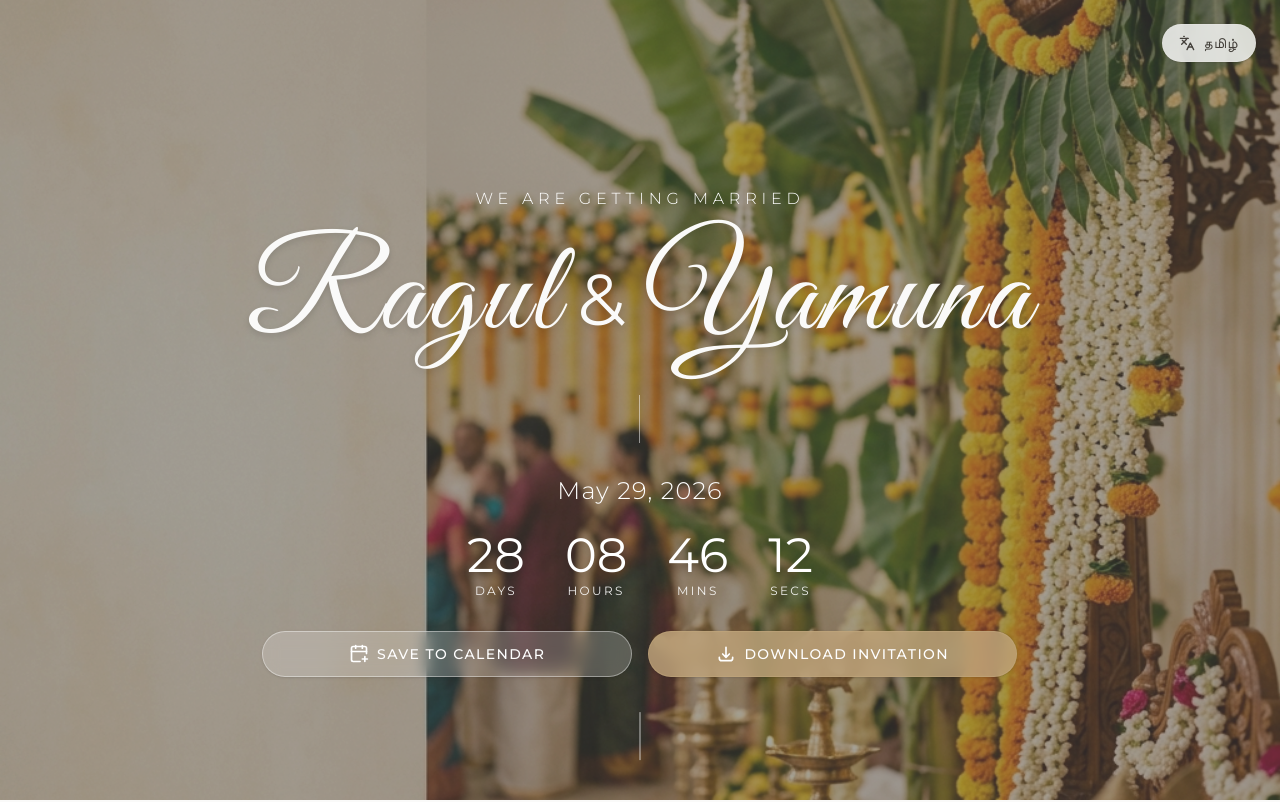
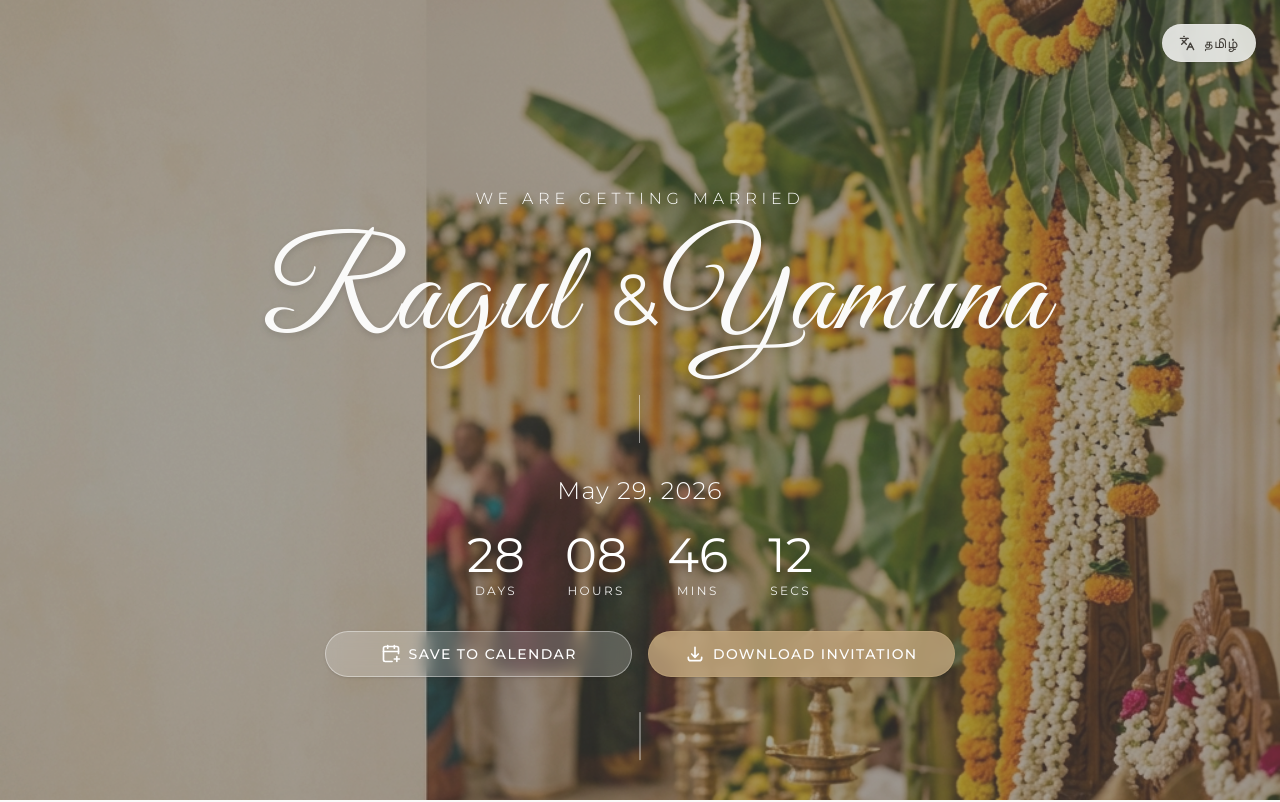
Before and after one commit to pvragul/wedding-invitation, a Next.js app: page / in a window 1280 px wide. Shown: the top 802 px of the page. Built offline with nearby package versions, Linux system fonts and the light colour scheme.

Commit message:
feat: implement Hero section with integrated wedding countdown timer

```diff
--- a/src/components/Countdown.tsx
+++ b/src/components/Countdown.tsx
@@ -38,7 +38,7 @@ export default function Countdown({ targetDate }: { targetDate: Date }) {
   const googleCalendarUrl = `https://calendar.google.com/calendar/render?action=TEMPLATE&text=Ragul+and+Yamuna+Wedding&dates=20260529T013000Z/20260529T053000Z&details=Join+us+for+our+wedding+celebration!&location=Manickam+Mahal,+Salai+Nagar,+Thamaleri+Muthur,+Tiruppathur,+Tamil+Nadu`;
 
   return (
-    <div className="flex flex-col items-center mt-6 w-full">
+    <div className="flex flex-col items-center mt-6 w-full md:px-20">
       <motion.div
         initial={{ opacity: 0, y: 20 }}
         animate={{ opacity: 1, y: 0 }}
--- a/src/components/Hero.tsx
+++ b/src/components/Hero.tsx
@@ -25,7 +25,7 @@ export default function Hero() {
       </div>
 
       {/* Content */}
-      <div className="relative z-10 text-center text-white flex flex-col items-center px-4 mt-16">
+      <div className="relative w-4/6 z-10 text-center text-white flex flex-col items-center px-4 mt-16">
         <motion.p
           initial={{ opacity: 0, y: 20 }}
           animate={{ opacity: 1, y: 0 }}
@@ -35,12 +35,12 @@ export default function Hero() {
           {t("hero_subtitle")}
         </motion.p>
 
-        <div className="flex flex-col md:flex-row -gap-2 md:gap-4 items-center">
+        <div className="flex flex-col w-full md:flex-row -gap-2 items-center">
           <motion.h1
             initial={{ opacity: 0, scale: 0.9 }}
             animate={{ opacity: 1, scale: 1 }}
             transition={{ duration: 1.2, delay: 0.5, type: "spring" }}
-            className={`mb-4 md:mb-8 tracking-wide drop-shadow-md text-stone-50 ${
+            className={`mb-4 md:mb-8 grow w-full md:w-4/5 tracking-wide drop-shadow-md text-stone-50 ${
               lang === "ta"
                 ? "font-bamini-51 text-6xl md:text-8xl lg:text-9xl"
                 : "font-script text-7xl md:text-8xl lg:text-9xl"
@@ -60,7 +60,7 @@ export default function Hero() {
             initial={{ opacity: 0, scale: 0.9 }}
             animate={{ opacity: 1, scale: 1 }}
             transition={{ duration: 1.2, delay: 0.5, type: "spring" }}
-            className={`mb-4 md:mb-8 tracking-wide drop-shadow-md text-stone-50 ${
+            className={`mb-4 md:mb-8 grow w-full md:w-4/5 tracking-wide drop-shadow-md text-stone-50 ${
               lang === "ta"
                 ? "font-bamini-51 text-6xl md:text-8xl lg:text-9xl"
                 : "font-script text-7xl md:text-8xl lg:text-9xl"
```
